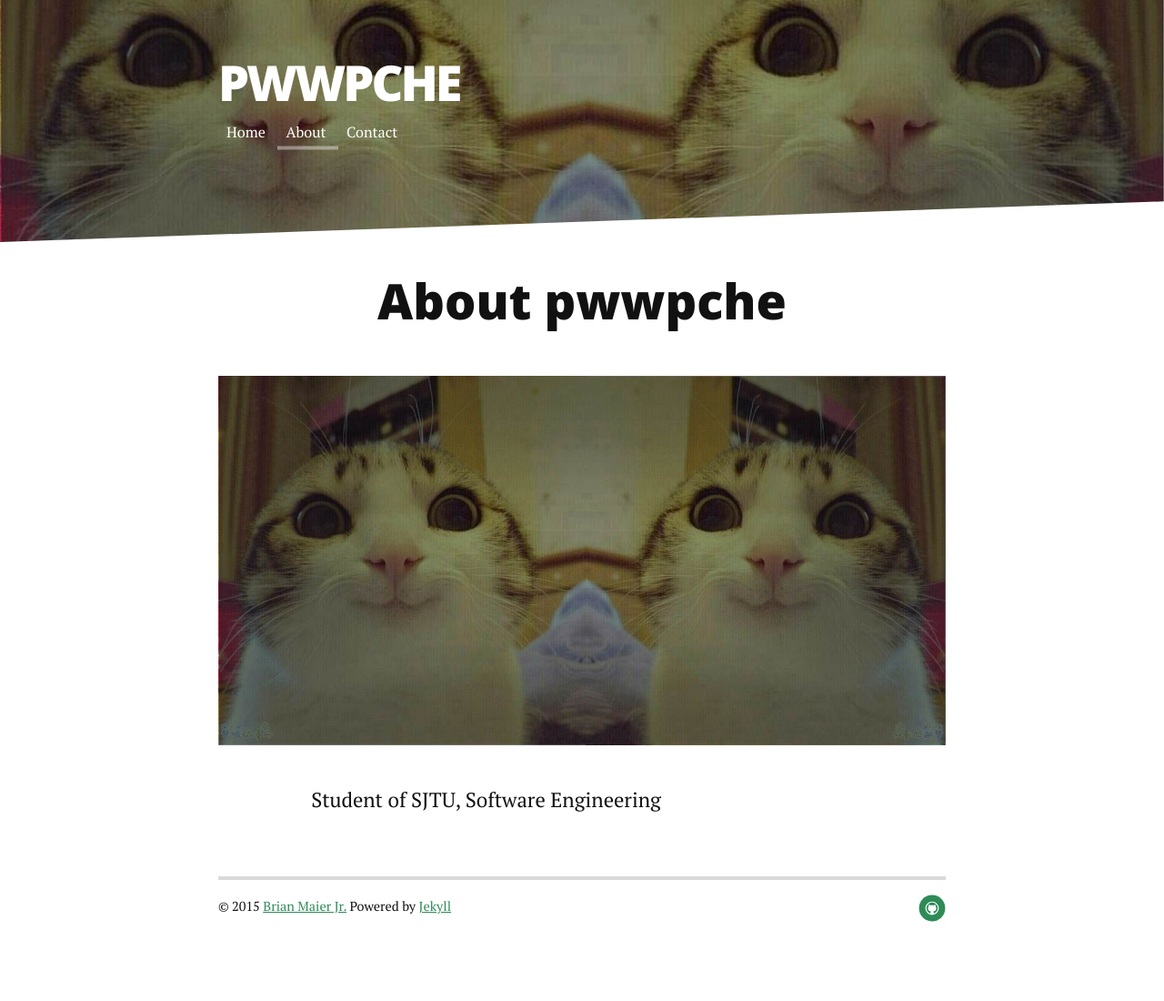
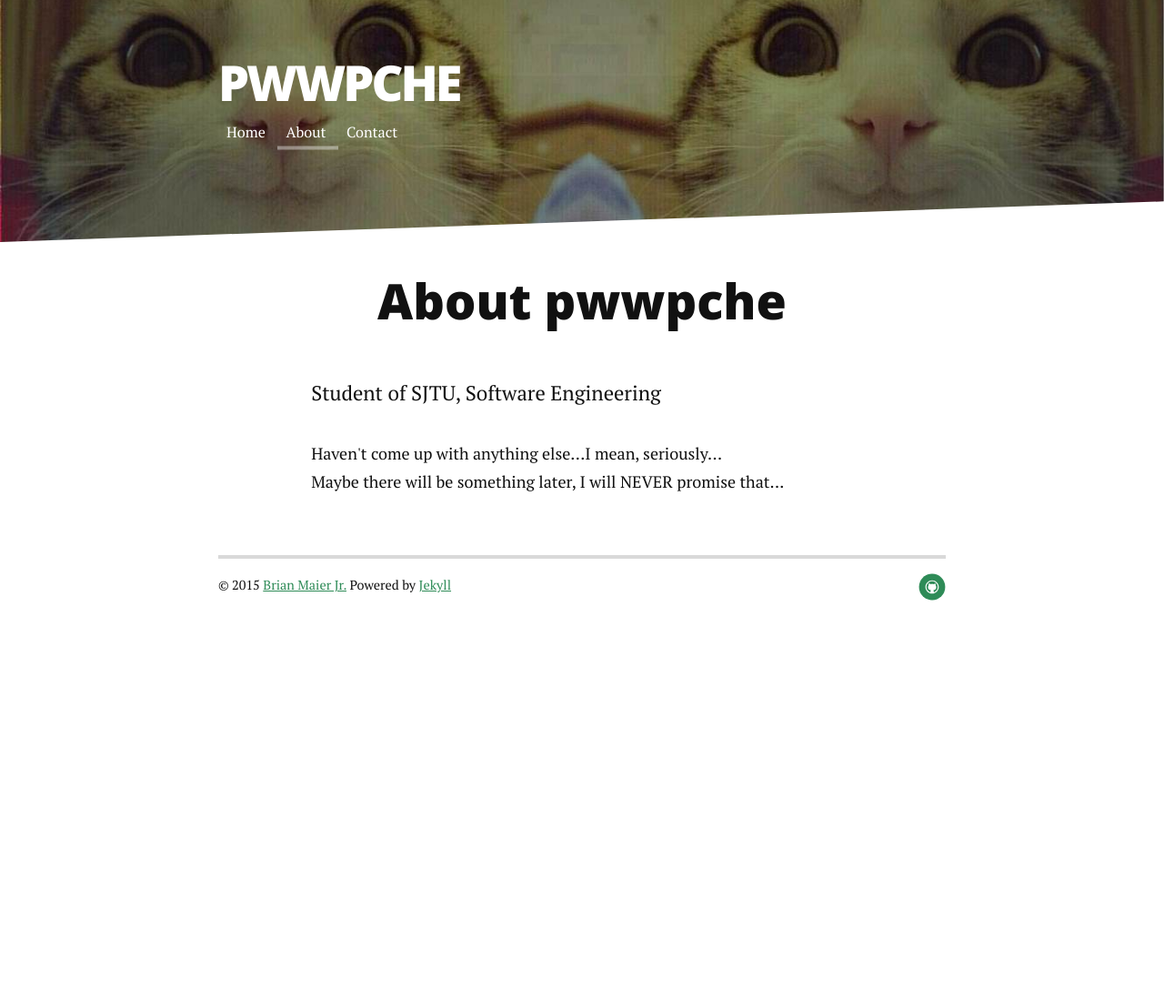
Before and after one commit to pwwpche/pwwpche.github.io, a Jekyll site: the page built from about.md, in a window 1280 px wide. Shown: the whole page at 91% size. Built offline with Jekyll 4.4.1, drawn with Linux system fonts in a browser that asks for light colours; nearby versions of some CDN libraries; Markdown is read by kramdown in place of the engine named in the settings; after the commit the page ends 900 px from its top, so only the background shows below that.

Commit message:
Create first page

```diff
--- a/about.md
+++ b/about.md
@@ -1,10 +1,18 @@
 ---
 layout: default
 title: About pwwpche
+permalink: /about/
 ---
 
 <div class="post">
 	<h1 class="pageTitle">About pwwpche</h1>
+	<!--
 	<img src="{{ '/assets/img/touring.jpg' | prepend: site.baseurl }}" alt="">
+	-->
 	<p class="intro">Student of SJTU, Software Engineering</p>
+	<p>
+		Haven't come up with anything else...I mean, seriously...
+		<br>
+		Maybe there will be something later, I will NEVER promise that...
+	</p>
 </div>
```
Also changed, not shown: _posts/2015-6-7-welcome.markdown (added, +9 -0 lines), articles.md (+1 -0 lines), contact.md (+4 -1 lines).
